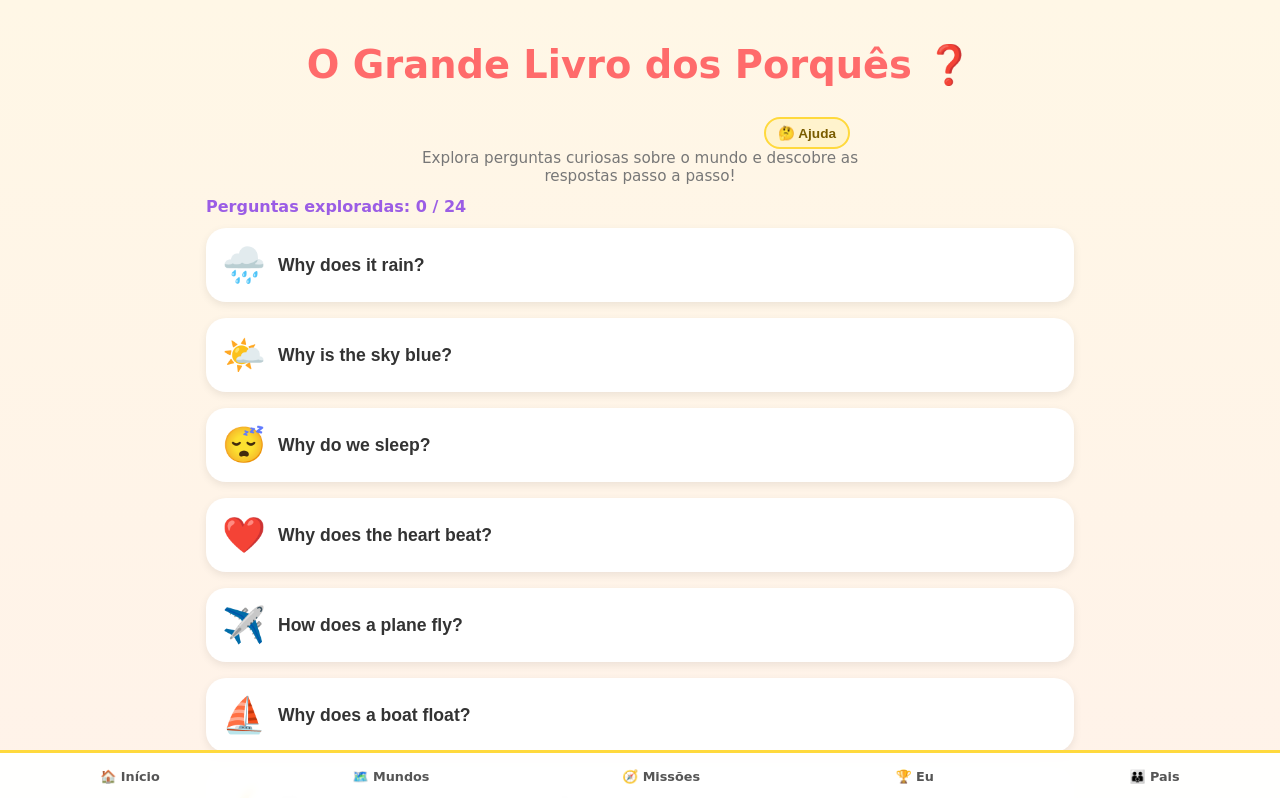
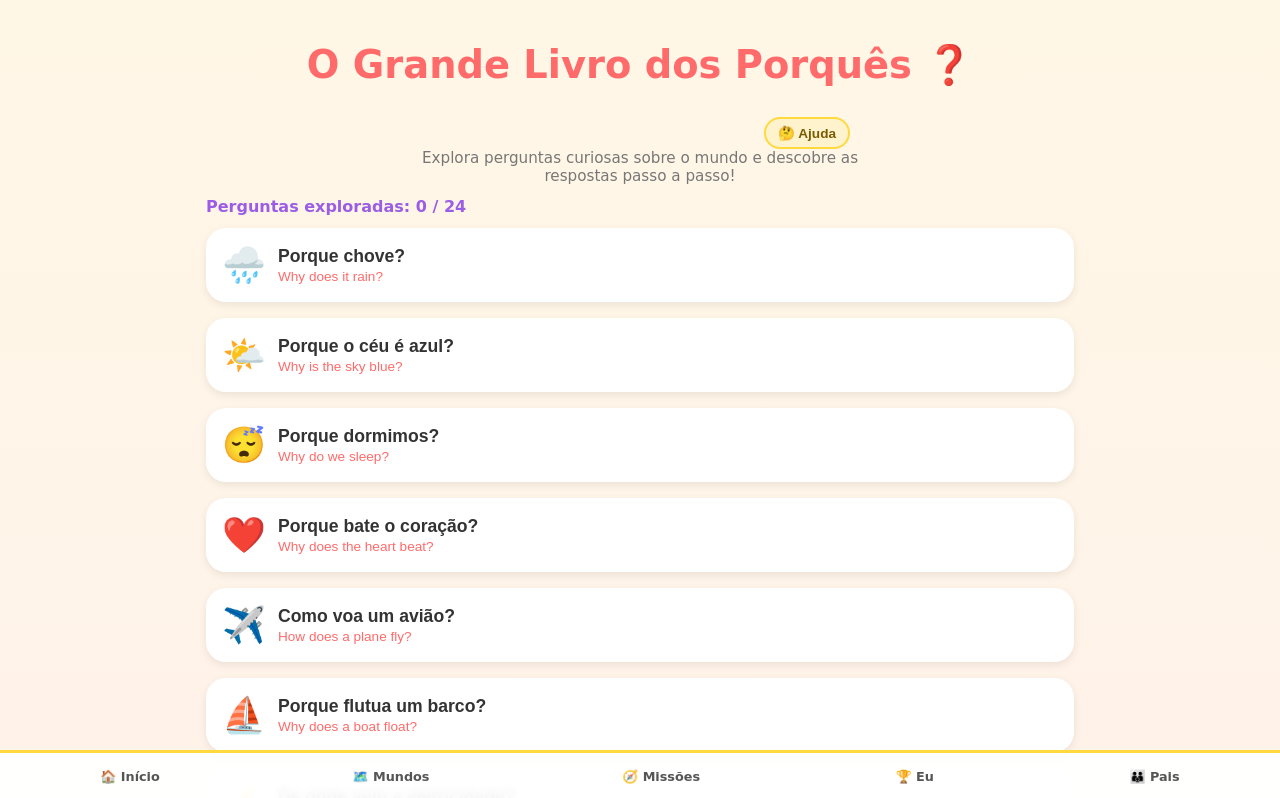
Before and after one commit to pedrosestrela/abc-mundo, a React (Vite) app in the folder frontend/: page /whys in a window 1280 px wide. Shown: the top 798 px of the page. Built offline with nearby package versions, Linux system fonts and the light colour scheme.

Commit message:
Torna Porques bilingue (mostrava so a lingua secundaria, como Cancoes/Historias antes)

```diff
--- a/frontend/src/pages/Whys.jsx
+++ b/frontend/src/pages/Whys.jsx
@@ -8,7 +8,9 @@ import HelpButton from "../components/HelpButton.jsx";
 export default function Whys() {
   const { t } = useTranslation();
   const pair = getLangPair() || { mother: "pt", secondary: "en" };
-  const whys = getWhys(pair.secondary);
+  const motherWhys = getWhys(pair.mother);
+  const secondaryWhys = getWhys(pair.secondary);
+  const whys = motherWhys.map((m, i) => ({ ...m, secondary: secondaryWhys[i] }));
   const profile = getProfile();
   const [explored, setExplored] = useState(() => getExploredWhys(profile?.name));
   const [openId, setOpenId] = useState(null);
@@ -49,7 +51,10 @@ export default function Whys() {
             <div className={`why-card${isOpen ? " why-card-open" : ""}`} key={why.id}>
               <button type="button" className="why-question-btn" onClick={() => handleOpen(why)}>
                 <span className="why-emoji">{why.emoji}</span>
-                <span className="why-question">{why.question}</span>
+                <span className="why-question">
+                  {why.question}
+                  {why.secondary && <span className="why-question-secondary">{why.secondary.question}</span>}
+                </span>
               </button>
               {isOpen && (
                 <div className="why-detail">
@@ -57,8 +62,14 @@ export default function Whys() {
                     <strong>⚡ {t("modules.whysQuickAnswer")}</strong>
                     <div className="why-tier-header">
                       <p>{why.quickAnswer}</p>
-                      <SpeakButton text={why.quickAnswer} langCode={pair.secondary} />
+                      <SpeakButton text={why.quickAnswer} langCode={pair.mother} />
                     </div>
+                    {why.secondary && (
+                      <div className="why-tier-header secondary">
+                        <p>{why.secondary.quickAnswer}</p>
+                        <SpeakButton text={why.secondary.quickAnswer} langCode={pair.secondary} />
+                      </div>
+                    )}
                   </div>
 
                   {!tierState.more && (
@@ -71,8 +82,14 @@ export default function Whys() {
                       <strong>🔎 {t("modules.whysMoreAnswer")}</strong>
                       <div className="why-tier-header">
                         <p>{why.moreAnswer}</p>
-                        <SpeakButton text={why.moreAnswer} langCode={pair.secondary} />
+                        <SpeakButton text={why.moreAnswer} langCode={pair.mother} />
                       </div>
+                      {why.secondary && (
+                        <div className="why-tier-header secondary">
+                          <p>{why.secondary.moreAnswer}</p>
+                          <SpeakButton text={why.secondary.moreAnswer} langCode={pair.secondary} />
+                        </div>
+                      )}
                     </div>
                   )}
 
@@ -90,8 +107,14 @@ export default function Whys() {
                       <strong>🧪 {t("modules.whysExperiment")}</strong>
                       <div className="why-tier-header">
                         <p>{why.experiment}</p>
-                        <SpeakButton text={why.experiment} langCode={pair.secondary} />
+                        <SpeakButton text={why.experiment} langCode={pair.mother} />
                       </div>
+                      {why.secondary?.experiment && (
+                        <div className="why-tier-header secondary">
+                          <p>{why.secondary.experiment}</p>
+                          <SpeakButton text={why.secondary.experiment} langCode={pair.secondary} />
+                        </div>
+                      )}
                     </div>
                   )}
                 </div>
--- a/frontend/src/styles.css
+++ b/frontend/src/styles.css
@@ -2020,6 +2020,24 @@ body {
   justify-content: space-between;
   gap: 8px;
   margin-bottom: 4px;
+}
+
+.why-tier-header.secondary {
+  padding-top: 6px;
+  margin-top: 4px;
+  border-top: 2px dashed rgba(0, 0, 0, 0.1);
+}
+
+.why-tier-header.secondary p {
+  color: var(--pink);
+}
+
+.why-question-secondary {
+  display: block;
+  font-size: 0.85rem;
+  font-weight: normal;
+  color: var(--pink);
+  margin-top: 2px;
 }
 
 .why-reveal-btn {
```
